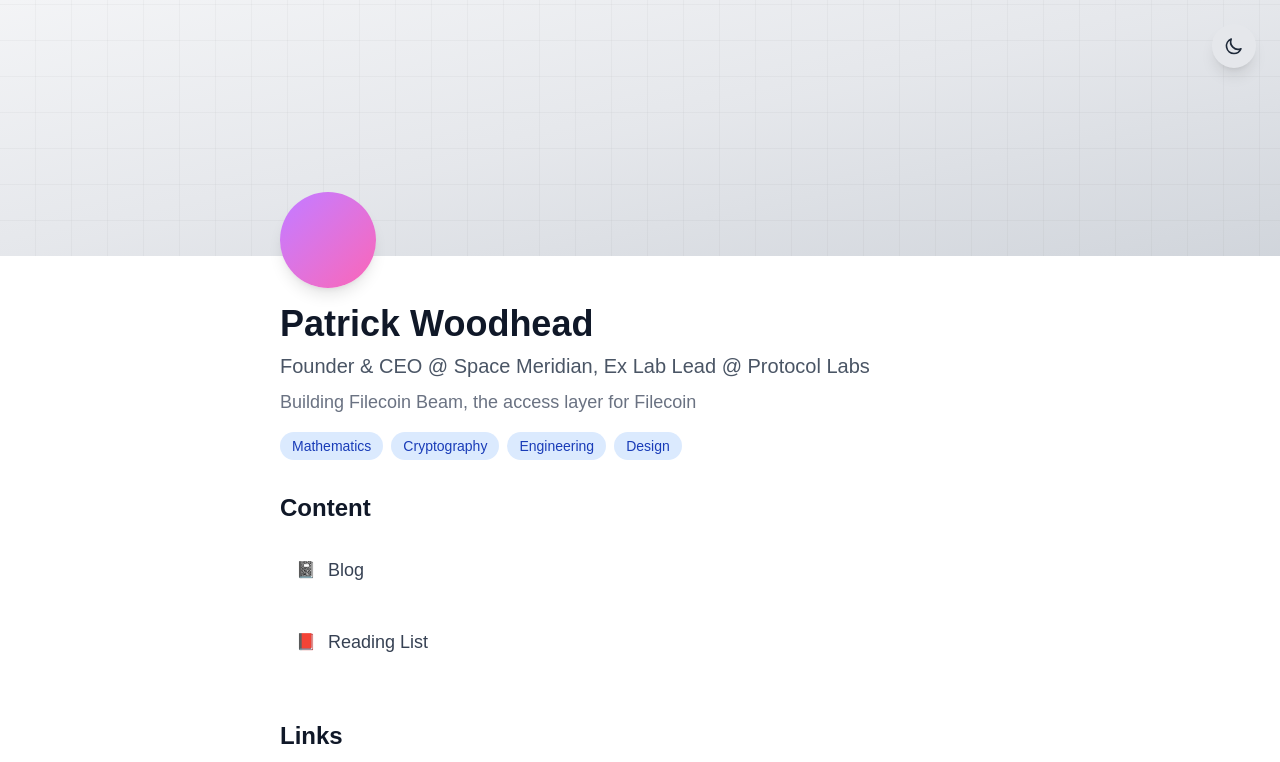
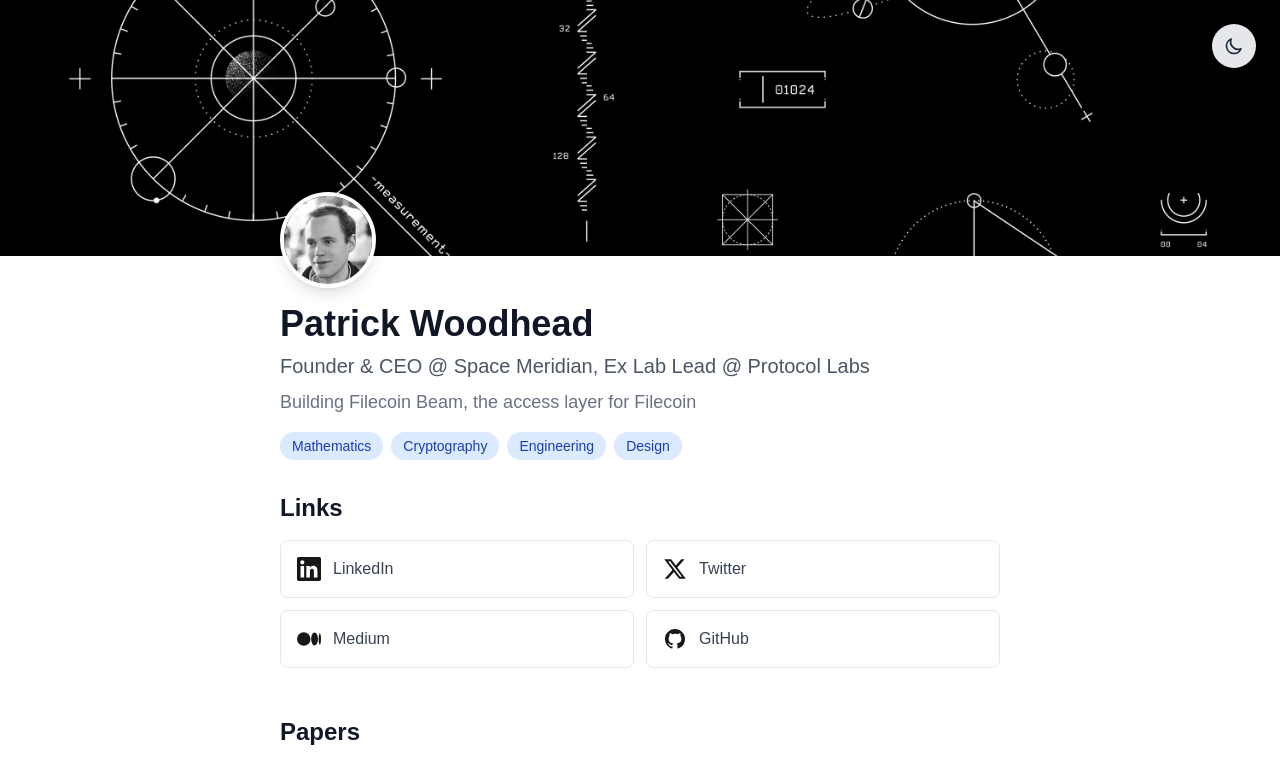
Before and after one commit to geomatrick/personal-website, a Next.js app: page / in a window 1280 px wide. Shown: the top 762 px of the page. Built offline with nearby package versions, Linux system fonts and the light colour scheme.

Commit message:
second commit

```diff
--- a/src/app/page.tsx
+++ b/src/app/page.tsx
@@ -1,22 +1,35 @@
 import ThemeToggle from '@/components/ThemeToggle';
+import Image from 'next/image';
 
 export default function Home() {
   return (
     <div className="min-h-screen bg-white dark:bg-gray-900">
       <ThemeToggle />
       {/* Hero Section */}
-      <div className="relative w-full h-64 bg-gradient-to-br from-gray-100 via-gray-200 to-gray-300 dark:from-gray-800 dark:via-gray-700 dark:to-gray-600">
-        <div className="absolute inset-0 opacity-30" style={{
-          backgroundImage: `repeating-linear-gradient(0deg, transparent, transparent 35px, rgba(0,0,0,0.1) 35px, rgba(0,0,0,0.1) 36px),
-                           repeating-linear-gradient(90deg, transparent, transparent 35px, rgba(0,0,0,0.1) 35px, rgba(0,0,0,0.1) 36px)`
-        }}></div>
+      <div className="relative w-full h-64 overflow-hidden">
+        <Image
+          src="/header-banner.jpg"
+          alt="Header banner"
+          fill
+          className="object-cover"
+          priority
+        />
       </div>
 
       {/* Main Content */}
       <main className="max-w-3xl mx-auto px-6 -mt-16 relative z-10">
         {/* Profile Section */}
         <div className="mb-8">
-          <div className="w-24 h-24 rounded-full bg-gradient-to-br from-purple-400 to-pink-400 mb-4 shadow-lg"></div>
+          <div className="w-24 h-24 rounded-full overflow-hidden mb-4 shadow-lg border-4 border-white dark:border-gray-800">
+            <Image
+              src="/profile.jpg"
+              alt="Patrick Woodhead"
+              width={96}
+              height={96}
+              className="object-cover"
+              priority
+            />
+          </div>
           <h1 className="text-4xl font-bold text-gray-900 dark:text-white mb-2">
             Patrick Woodhead
           </h1>
@@ -42,31 +55,6 @@
           </div>
         </div>
 
-        {/* Content Section */}
-        <section className="mb-12">
-          <h2 className="text-2xl font-semibold text-gray-900 dark:text-white mb-4 flex items-center">
-            Content
-          </h2>
-          <div className="space-y-3">
-            <a href="#blog" className="block p-4 rounded-lg hover:bg-gray-50 dark:hover:bg-gray-800 transition-colors">
-              <div className="flex items-center">
-                <span className="mr-3">📓</span>
-                <span className="text-lg text-gray-700 dark:text-gray-300 hover:text-blue-600 dark:hover:text-blue-400">
-                  Blog
-                </span>
-              </div>
-            </a>
-            <a href="#reading-list" className="block p-4 rounded-lg hover:bg-gray-50 dark:hover:bg-gray-800 transition-colors">
-              <div className="flex items-center">
-                <span className="mr-3">📕</span>
-                <span className="text-lg text-gray-700 dark:text-gray-300 hover:text-blue-600 dark:hover:text-blue-400">
-                  Reading List
-                </span>
-              </div>
-            </a>
-          </div>
-        </section>
-
         {/* Links Section */}
         <section className="mb-12">
           <h2 className="text-2xl font-semibold text-gray-900 dark:text-white mb-4">
@@ -85,7 +73,7 @@
               <span className="text-gray-700 dark:text-gray-300">LinkedIn</span>
             </a>
             <a
-              href="https://twitter.com/pjwoodhead"
+              href="https://twitter.com/patrickwoodhead"
               target="_blank"
               rel="noopener noreferrer"
               className="flex items-center p-4 rounded-lg border border-gray-200 dark:border-gray-700 hover:border-blue-500 dark:hover:border-blue-400 hover:bg-gray-50 dark:hover:bg-gray-800 transition-colors"
@@ -96,7 +84,7 @@
               <span className="text-gray-700 dark:text-gray-300">Twitter</span>
             </a>
             <a
-              href="https://medium.com/@patrick.woodhead"
+              href="https://medium.com/@patrickwoodhead"
               target="_blank"
               rel="noopener noreferrer"
               className="flex items-center p-4 rounded-lg border border-gray-200 dark:border-gray-700 hover:border-blue-500 dark:hover:border-blue-400 hover:bg-gray-50 dark:hover:bg-gray-800 transition-colors"
@@ -107,7 +95,7 @@
               <span className="text-gray-700 dark:text-gray-300">Medium</span>
             </a>
             <a
-              href="https://github.com/patrickwoodhead"
+              href="https://github.com/geomatrick"
               target="_blank"
               rel="noopener noreferrer"
               className="flex items-center p-4 rounded-lg border border-gray-200 dark:border-gray-700 hover:border-blue-500 dark:hover:border-blue-400 hover:bg-gray-50 dark:hover:bg-gray-800 transition-colors"
@@ -127,7 +115,7 @@
           </h2>
           <div className="space-y-3">
             <a
-              href="#"
+              href="https://drive.google.com/file/d/12TjEZWt0eARq7lxRWFOIOITtdZoX17dy/view?usp=sharing"
               className="block p-4 rounded-lg border border-gray-200 dark:border-gray-700 hover:border-blue-500 dark:hover:border-blue-400 hover:bg-gray-50 dark:hover:bg-gray-800 transition-colors"
             >
               <h3 className="text-lg font-medium text-gray-900 dark:text-white mb-1">
@@ -144,7 +132,7 @@
       {/* Footer */}
       <footer className="max-w-3xl mx-auto px-6 py-8 mt-12 border-t border-gray-200 dark:border-gray-700">
         <p className="text-center text-sm text-gray-500 dark:text-gray-400">
-          © 2024 Patrick Woodhead. All rights reserved.
+          © 2025 Patrick Woodhead. All rights reserved.
         </p>
       </footer>
     </div>
```
Also changed, not shown: public/header-banner.jpg (added), public/profile.jpg (added).
